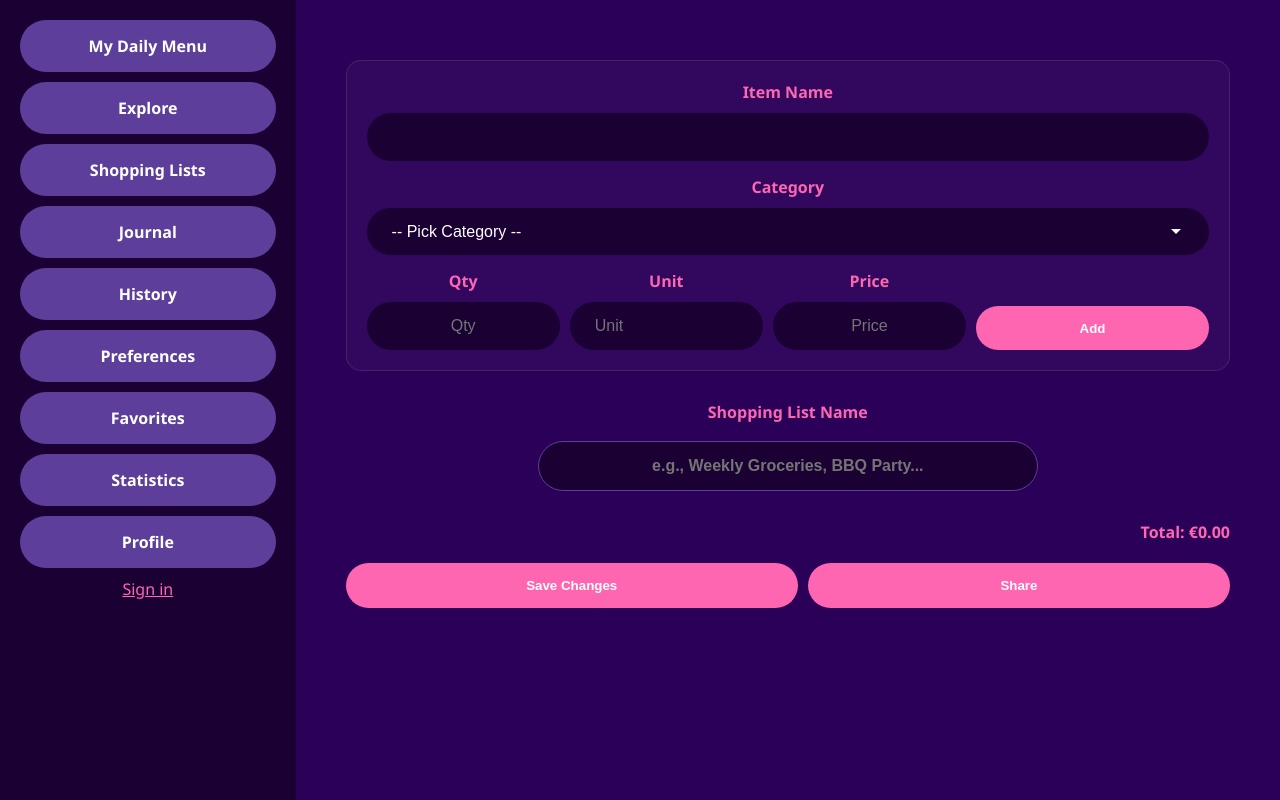
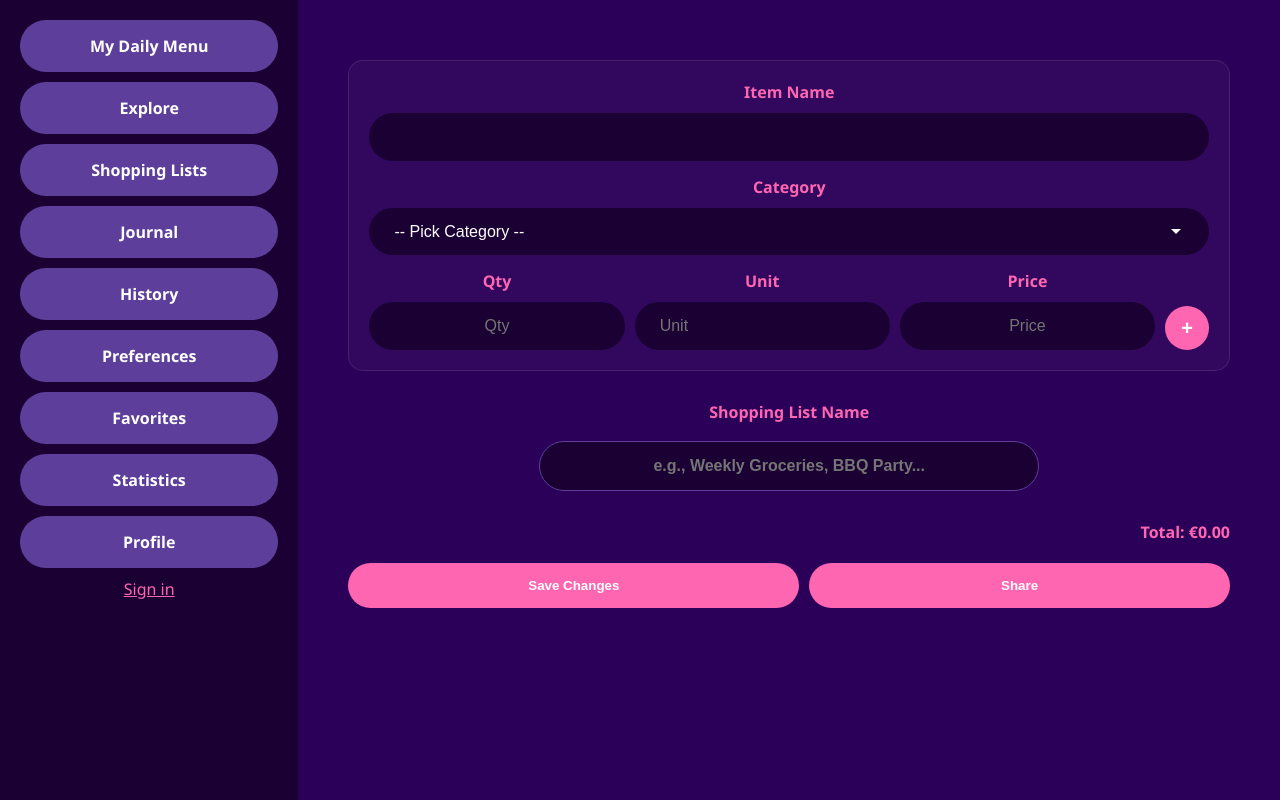
Before and after one commit to Khrystyna-Parnavska/menu-generator, a Flask app: template templates/shopping_list.html in a window 1280 px wide. Shown: the part 82-882 px from the top of the page. Run offline with Flask 3, Linux system fonts and the light colour scheme; the template is opened without the code that fills it, so the values that code supplies are empty; parts of the project's set-up code (start-up, migrations or seed data) failed here and were passed over.

Commit message:
fix :change layout and add symbol for 'add to list' button in Shopping_list.html

```diff
--- a/templates/shopping_list.html
+++ b/templates/shopping_list.html
@@ -60,8 +60,8 @@
                     <label class="custom-label">Price</label>
                     <input type="number" step="0.01" id="manual-price" class="custom-input" placeholder="Price" style="width: 100%; box-sizing: border-box;">
                 </div>
-                <button type="button" onclick="addManualItem()" class="submit-btn" style="height: 44px; flex: 1; margin: 0; padding: 0 20px;">
-                    Add
+                <button type="button" onclick="addManualItem()" class="submit-btn" style="height: 44px; width: 44px; min-width: 44px; margin: 0; padding: 0; flex: 0 0 auto; font-size: 20px; line-height: 1; border-radius: 50%;">
+                    +
                 </button>
             </div>
         </div>
```
